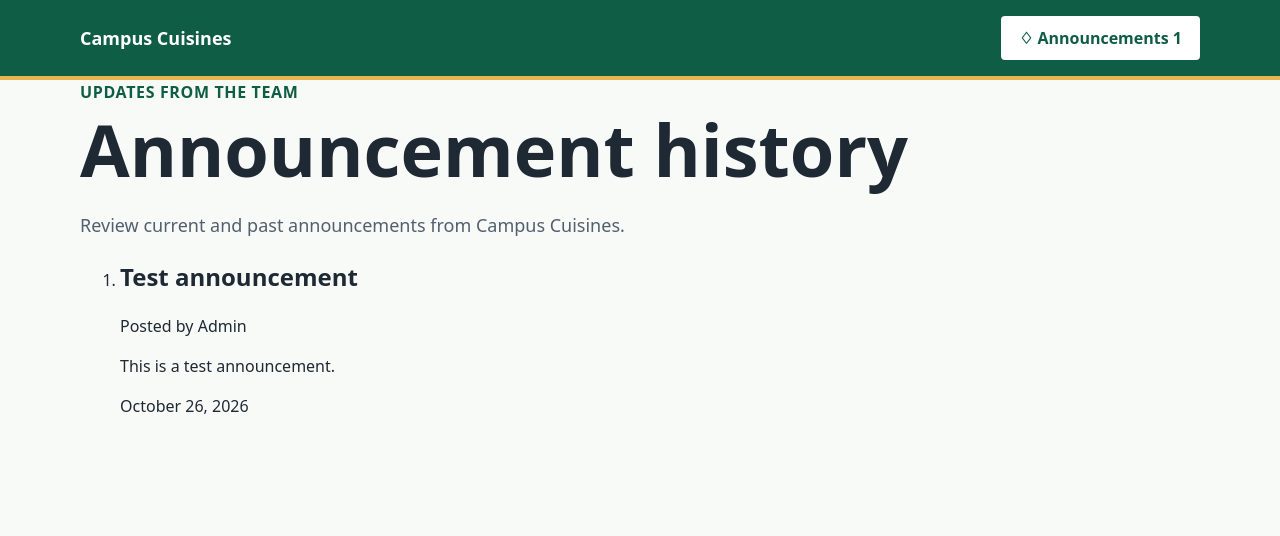
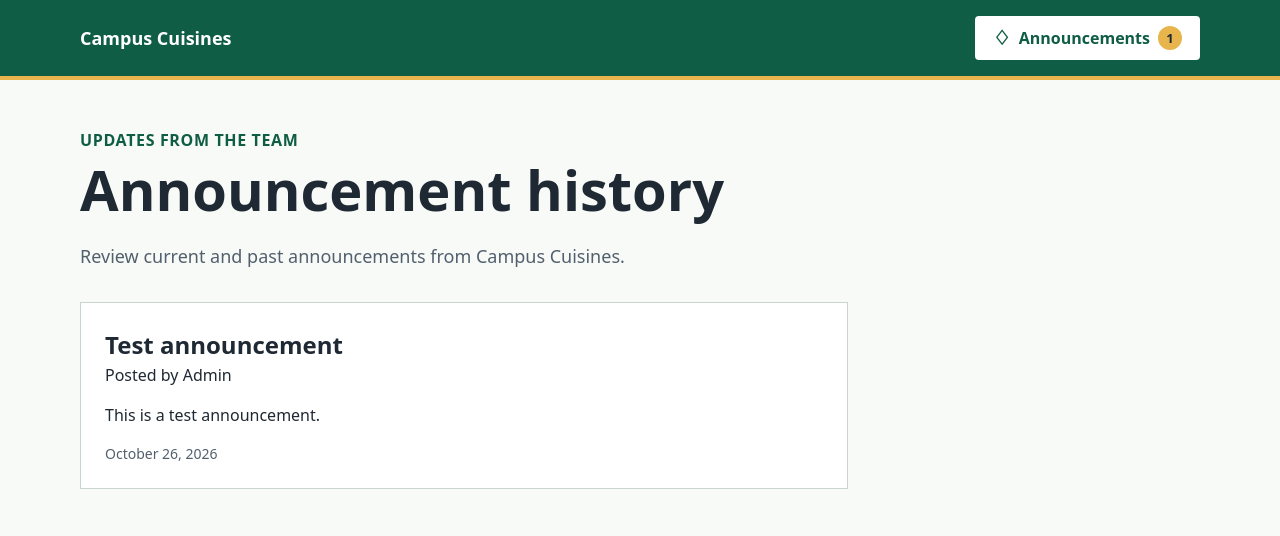
Before and after one commit to ChicoState/campuscuisines, a Django app: page /announcements/history/ in a window 1280 px wide. Shown: the top 536 px of the page. Run offline with Django 5.2, Linux system fonts and the light colour scheme; data comes from the database, SQL or seed files in the repository; parts of the project's set-up code (start-up, migrations or seed data) failed here and were passed over.

Commit message:
test announcement interactions

```diff
--- a/static/core/site.css
+++ b/static/core/site.css
@@ -51,11 +51,32 @@ body {
 }
 
 .announcements-trigger {
+  display: inline-flex;
+  align-items: center;
+  gap: var(--space-2);
   flex: none;
   border: 0.125rem solid white;
   background: white;
   color: var(--color-brand);
   padding: var(--space-2) var(--space-4);
+}
+
+.announcements-trigger__icon {
+  font-size: 1.25rem;
+  line-height: 1;
+}
+
+.announcements-trigger__count {
+  display: inline-grid;
+  min-width: 1.5rem;
+  min-height: 1.5rem;
+  place-items: center;
+  border-radius: 50%;
+  background: var(--color-accent);
+  color: var(--color-ink);
+  font-size: 0.8125rem;
+  font-weight: 800;
+  line-height: 1;
 }
 
 .announcements-trigger:hover {
@@ -114,6 +135,22 @@ body {
   border-top: 1px solid #cbd5d0;
 }
 
+.announcement-dialog__actions {
+  margin-top: var(--space-4);
+}
+
+.announcement-dialog__actions a {
+  color: var(--color-brand);
+  font-weight: 700;
+}
+
+.announcement__heading {
+  display: flex;
+  align-items: start;
+  justify-content: space-between;
+  gap: var(--space-4);
+}
+
 .announcement h3,
 .announcement p {
   margin: 0;
@@ -132,6 +169,96 @@ body {
 
 .announcement p:last-child {
   margin-top: var(--space-4);
+}
+
+.announcement__dismiss-form {
+  flex: none;
+  margin: 0;
+}
+
+.announcement__dismiss {
+  display: inline-grid;
+  width: 2rem;
+  height: 2rem;
+  place-items: center;
+  border: 1px solid var(--color-brand);
+  background: white;
+  color: var(--color-brand);
+  padding: 0;
+  font-size: 1.5rem;
+  line-height: 1;
+}
+
+.announcement__dismiss:hover {
+  background: var(--color-accent);
+}
+
+.announcement-empty {
+  margin-top: var(--space-6);
+  color: var(--color-muted);
+}
+
+.history-page {
+  max-width: 48rem;
+  padding-block: var(--space-12);
+}
+
+.history-page h1 {
+  font-size: clamp(2rem, 6vw, 3.5rem);
+}
+
+.announcement-history-list {
+  display: grid;
+  gap: var(--space-4);
+  margin: var(--space-8) 0 0;
+  padding: 0;
+  list-style: none;
+}
+
+.announcement-history-item {
+  padding: var(--space-6);
+  border: 1px solid #cbd5d0;
+  background: white;
+}
+
+.announcement-history-item h2,
+.announcement-history-item p,
+.announcement-history-item time {
+  margin: 0;
+}
+
+.announcement-history-item > p {
+  margin-top: var(--space-4);
+}
+
+.announcement-history-item time {
+  display: block;
+  margin-top: var(--space-4);
+  color: var(--color-muted);
+  font-size: 0.875rem;
+}
+
+.announcement-history-item__action {
+  margin-top: var(--space-4);
+}
+
+.announcement-history-item__action button {
+  border: 1px solid var(--color-brand);
+  background: white;
+  color: var(--color-brand);
+  padding: var(--space-2) var(--space-3);
+  font-weight: 700;
+}
+
+.announcement-history-item__action button:hover {
+  background: var(--color-brand);
+  color: white;
+}
+
+.announcement-history-item__status {
+  color: var(--color-muted);
+  font-size: 0.875rem;
+  font-weight: 700;
 }
 
 .welcome {
```
Also changed, not shown: AGENTS.md (+1 -0 lines), pyproject.toml (+7 -1 lines), tests/test_browser.py (+45 -1 lines).
